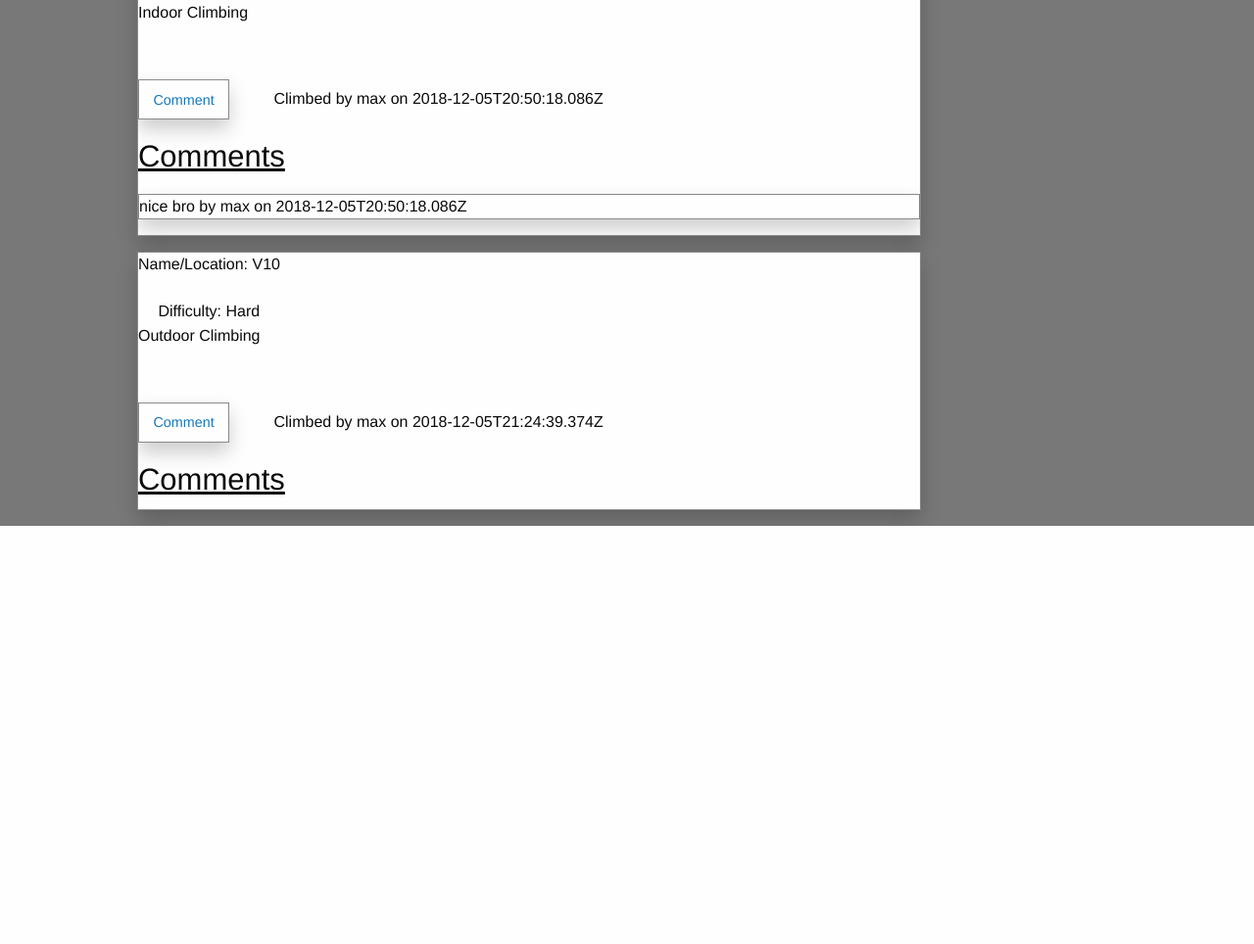
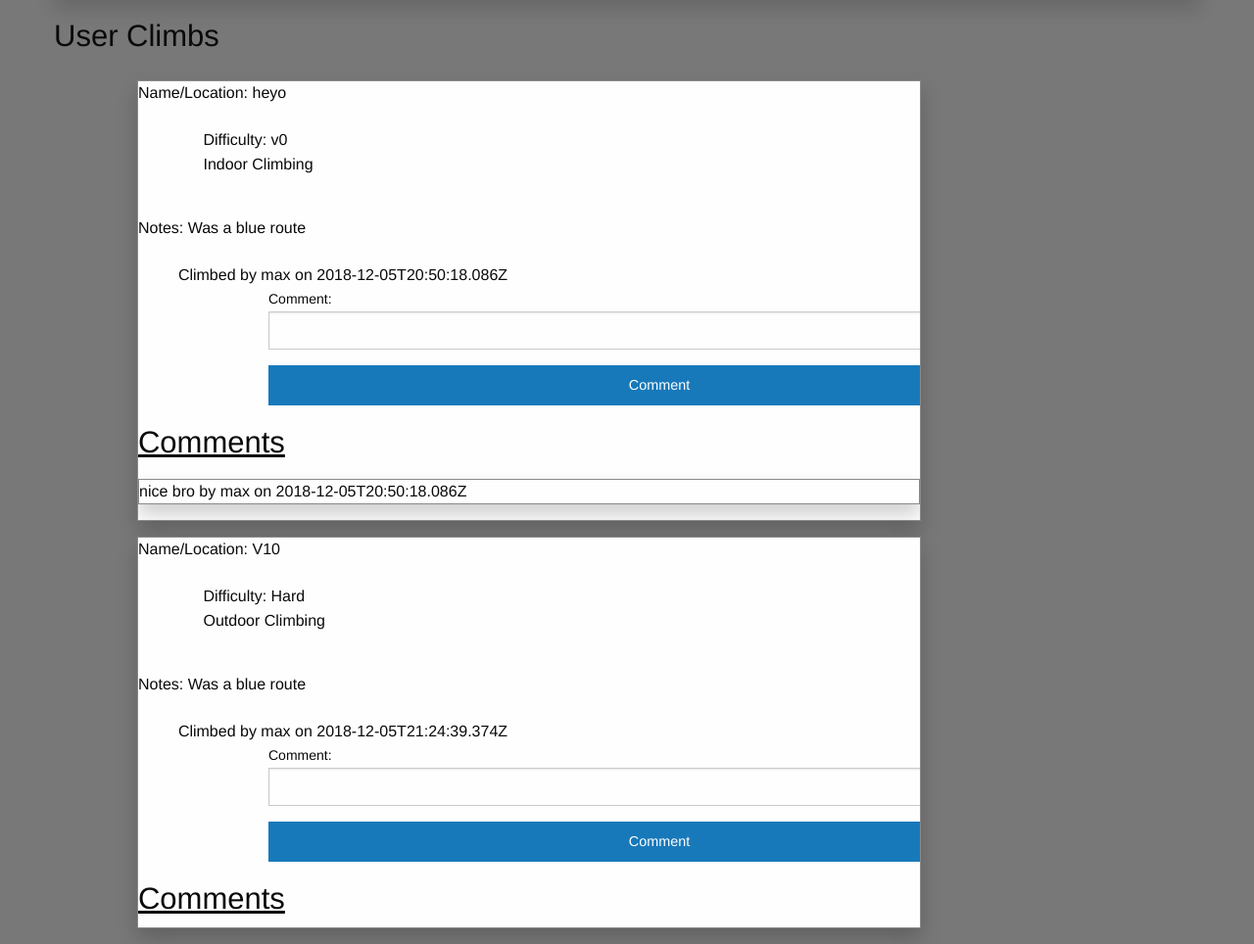
Before and after one commit to mmichelon/ClimbProject, a Django app: page / in a window 1280 px wide. Shown: the part 546-1510 px from the top of the page at 98% size. Before the commit the page ends 1083 px from the top, so only its background shows below. Run offline with Django 3.2, Linux system fonts and the light colour scheme; a user stored in the database is signed in; data comes from the database, SQL or seed files in the repository; both versions use the stored data as it was after the commit; some libraries are stand-ins or nearby versions.

Commit message:
More CSS added

```diff
--- a/climbproject/climbapp/forms.py
+++ b/climbproject/climbapp/forms.py
@@ -12,15 +12,13 @@ class ClimbForm(forms.Form):
         label='Difficulty', max_length=10
     )
 
-    outdoor_bool = forms.BooleanField(
-        label="Outdoor Climbing? Check for yes",
-        required=False
-    )
-
-    # CHOICES = ((0, 'Indoor'), (1, 'Outdoor'))
-    # outdoor_bool = forms.TypedChoiceField(
-    #     choices=CHOICES, widget=forms.RadioSelect, coerce=int
-    #     )
+    CHOICES = ((0, 'Indoor'), (1, 'Outdoor'))
+    outdoor_bool = forms.TypedChoiceField(
+        choices=CHOICES, widget=forms.RadioSelect, coerce=int
+        )
+    climb_notes = forms.CharField(
+        label='Notes:', max_length=240
+        )
 
 class CommentForm(forms.Form):
     comment = forms.CharField(
--- a/climbproject/climbapp/models.py
+++ b/climbproject/climbapp/models.py
@@ -6,8 +6,9 @@ from django.contrib.auth.models import User
 class ClimbModel(models.Model):
     climb = models.CharField(max_length=240)
     difficulty = models.CharField(max_length=10)
+    outdoor_bool = models.BooleanField()
 
-    outdoor_bool = models.BooleanField()
+    climb_notes = models.CharField(max_length=240)
 
     author = models.ForeignKey(User, on_delete=models.CASCADE)
     creation_date = models.DateTimeField(auto_now_add=True)
--- a/climbproject/climbapp/static/css/app.css
+++ b/climbproject/climbapp/static/css/app.css
@@ -8,6 +8,14 @@
 
 body.information {
   background-image: url("https://media.idownloadblog.com/wp-content/uploads/2015/06/Wallpaper-OS-X-El-Capitan-iPhone-6-Plus.jpg");
+}
+.halfdome-bg{
+  background-image: url("https://s.hdnux.com/photos/73/40/05/15597904/5/920x920.jpg");
+  /* background-size: cover; */
+}
+.climb-bg{
+  background-image: url("https://image.freepik.com/free-vector/climbing-mountain-backlit-background_1048-1039.jpg");
+  background-size: cover;
 }
 .elcap-bg {
   background-image: url("http://ultimatecycler.us/wp-content/uploads/2018/07/el-capitan-wallpapers-for-ipad-7.jpg");
--- a/climbproject/climbapp/templates/chat/live_chat.html
+++ b/climbproject/climbapp/templates/chat/live_chat.html
@@ -7,7 +7,7 @@
     <meta charset="utf-8"/>
     <title>Chat Rooms</title>
 </head>
-<body class="grey_bg">
+<body class="halfdome-bg">
 
     What chat room would you like to enter?<br/>
     <input id="room-name-input" type="text" pattern=".{6,}" size="100"/><br/>
--- a/climbproject/climbapp/templates/chat/room.html
+++ b/climbproject/climbapp/templates/chat/room.html
@@ -7,10 +7,10 @@
     <meta charset="utf-8"/>
     <title>Chat Room</title>
 </head>
-<body>
+<body class="elcap-bg">
   <h1> Chat Room: {{ room_name_json }} </h1>
   <div class="grid-container">
-    <textarea id="chat-log" cols="100" rows="20" readonly></textarea><br/>
+    <textarea class="opacity-item"id="chat-log" cols="100" rows="20" readonly></textarea><br/>
     <input id="chat-message-input" type="text" size="100"/><br/>
     <input id="chat-message-submit" type="button" value="Send"/>
   </div>
@@ -44,7 +44,7 @@
         var messageInputDom = document.querySelector('#chat-message-input');
         var message = messageInputDom.value;
         chatSocket.send(JSON.stringify({
-            "message": message + " --" + "{{ user.get_username }}"
+            "message": "{{ user.get_username }}" + ": " + message
             // 'message': message
         }));
 
--- a/climbproject/climbapp/templates/index.html
+++ b/climbproject/climbapp/templates/index.html
@@ -5,9 +5,9 @@
 <body class="grey-bg">
 
 {% if user.is_authenticated %}
-<div class="grid-container">
+<div class="grid-container climb-bg">
   <form action="/" method="post">
-  <div class="large-4 medium-6 small-12 large-offset-1 medium-offset-1 cell card-info">
+  <div class="large-4 medium-6 small-12 large-offset-1 medium-offset-1 cell card-info opacity-item">
     <p>New Climb: </p>
     <div class="grid-x grid-padding-x">
       <div class="large-4 medium-6 small-12 cell">
@@ -33,27 +33,24 @@
       <div class="large-8 medium-8 small-12 large-offset-1 medium-offset-1" id="app-4">
             <div class="card-info" v-for="todo in todos.climbs">
               {% verbatim %}
-              <div cell>
+              <div>
                 Name/Location: {{ todo.climb }}
               </div>
               <div>
                 <br>
-                &emsp;
+
+                <div class="large-offset-1 medium-offset-1">
                 Difficulty: {{ todo.difficulty }}
                 <br>
-                &emsp;
-
                   <p v-if="todo.outdoor_bool">Outdoor Climbing</p>
                   <p v-else>Indoor Climbing</p>
-
+                </div>
+                <br>
+                Notes: {{ todo.climb_notes }}
               </div>
               &emsp;
               &emsp;
               <br>
-
-              <div class="card-info comment-div button">
-                <a v-bind:href="'/comment/'+ todo.id+'/'">Comment</a>
-              </div>
               &emsp;
               &emsp;
 
@@ -61,13 +58,29 @@
 
               <br>
 
-
-              <!-- <form action="/comment/{{ climb_id }}/" method="post">
+              <!-- {% endverbatim %}
+              <div class="grid-x grid-padding-x">
+                <div class="large-4 medium-4 small-12 cell"></div>
+                <div class="large-4 medium-4 small-12 large-offset-4 medium-offset-4 cell">
+                  <form action="/comment/{{ climb_id }}/" method="post">
                       {% csrf_token %}
                       <h4 class="text-center">Comment</h4>
                       {{ form_instance }}
                       <input type="submit" class="button expanded" value="Comment" />
-              </form> -->
+                  </form>
+                </div>
+              </div>
+              {% verbatim %} -->
+              <div class="large-10 large-offset-2 cell">
+                  <form v-bind:action="'/comment/'+ todo.id+'/'" method="post">
+                      {% endverbatim %}
+                      {% csrf_token %}
+                      <!-- <h4 class="text-center">Comment</h4> -->
+                      {{ comm_form }}
+                      {% verbatim %}
+                      <input type="submit" class="button expanded" value="Comment" />
+                  </form>
+                </div>
 
 
               <h3><u>Comments</u></h3>
--- a/climbproject/climbapp/views.py
+++ b/climbproject/climbapp/views.py
@@ -26,6 +26,8 @@ def index(request):
                     climb = form_instance.cleaned_data["climb"],
                     difficulty = form_instance.cleaned_data["difficulty"],
                     outdoor_bool = form_instance.cleaned_data["outdoor_bool"],
+
+                    climb_notes = form_instance.cleaned_data["climb_notes"],
                     author = request.user
                 )
                 climb.save()
@@ -127,6 +129,7 @@ def rest_climb(request):
                 "climb":item.climb,
                 "difficulty":item.difficulty,
                 "outdoor_bool":item.outdoor_bool,
+                "climb_notes":item.climb_notes,
                 "author":item.author.username,
                 "id":item.id,
                 "created_on":item.creation_date,
```
Also changed, not shown: climbproject/climbapp/migrations/0009_climbmodel_climb_notes.py (added), climbproject/climbapp/static/images/big-climb.jpg (added), climbproject/db.sqlite3. Lines whose indentation alone changed are shown as unchanged.
